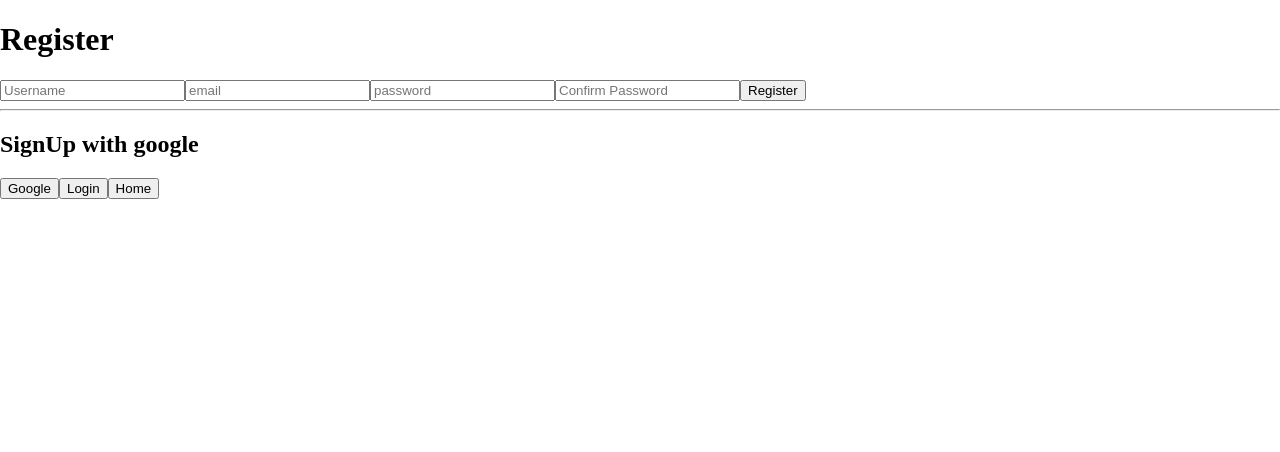
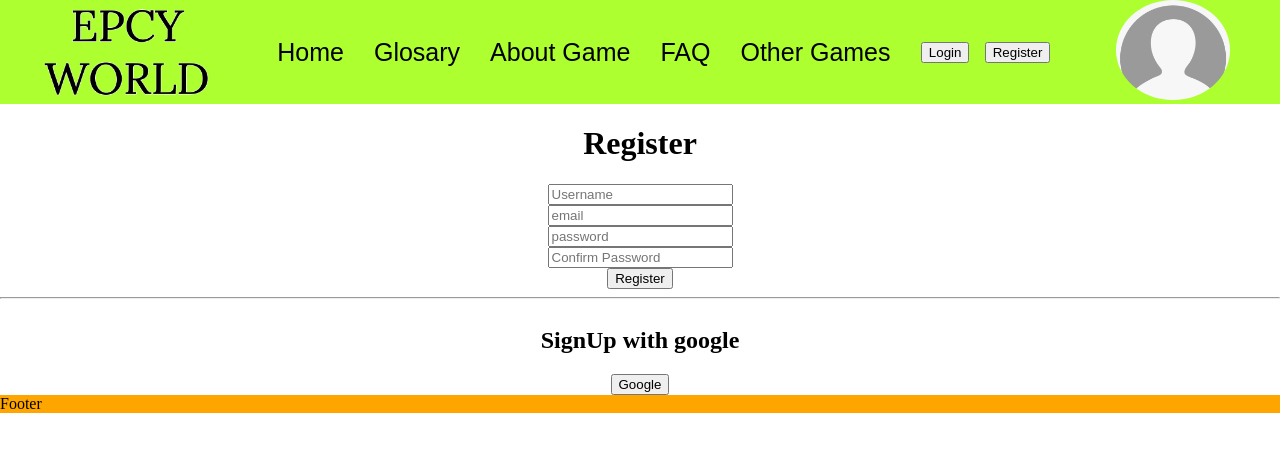
Before and after one commit to EpcylonG/epcyworld-cli, a React (Create React App) app: page /signup in a window 1280 px wide. Shown: the top 452 px of the page. Built offline with nearby package versions, Linux system fonts and the light colour scheme.

Commit message:
WIP header

```diff
--- a/src/components/Icon/Icon.scss
+++ b/src/components/Icon/Icon.scss
@@ -1,7 +1,7 @@
 .profile-img {
     padding: 0px 50px 0px 50px;
     img {
-        border-radius: 100%;
+        border-radius: 50%;
         cursor: pointer;
     }
 }
--- a/src/components/Icon/index.js
+++ b/src/components/Icon/index.js
@@ -25,7 +25,7 @@ function Icon( {user} ){
 
     return(
         <>
-            {user.email ? user.email:
+            {user && user.email ? user.email:
                 <><Button redirect="/login">Login</Button>
                 <Button redirect="/signup">Register</Button></>
             }
--- a/src/components/Menu/index.js
+++ b/src/components/Menu/index.js
@@ -7,13 +7,12 @@ function Menu() {
 
     const menuArray = ["Home", "Glosary", "About Game", "FAQ", "Other Games"]
 
-
     return(
         <div className="menu">
             {menuArray.map(item => {
                 return (
                     <div key={item}>
-                        <MenuItem>{item}</MenuItem>
+                        <MenuItem redirect={"/"}>{item}</MenuItem>
                     </div>
                 );
             })}
--- a/src/components/MenuItem/index.js
+++ b/src/components/MenuItem/index.js
@@ -1,12 +1,15 @@
 import React from "react";
+import { useNavigate } from "react-router-dom";
 
 import "./MenuItem.scss";
 
 
-function MenuItem( { children }) {
+function MenuItem( { redirect, children }) {
+
+    const navigate = useNavigate();
 
     return(
-        <button className="menu-item" onClick={() => {console.log("")}}>
+        <button className="menu-item" onClick={() => {navigate(redirect)}}>
             {children}
         </button>
     );
--- a/src/pages/SignUp/SignUp.scss
+++ b/src/pages/SignUp/SignUp.scss
@@ -0,0 +1,8 @@
+.signup-container{
+    display: flex;
+    flex-direction: column;
+    justify-self: center;
+    justify-content: center;
+    align-self: center;
+    align-items: center;
+}
--- a/src/pages/SignUp/index.js
+++ b/src/pages/SignUp/index.js
@@ -1,17 +1,19 @@
 import React from "react";
 import { Formik, Form, Field } from "formik";
-import { useNavigate } from "react-router-dom";
+
 
 import Button from "../../components/Button";
 import { signInWithGoogle } from "../../db/firebase";
 
 import "./SignUp.scss";
 import { signUpMongo } from "../../db/mongo";
+import Header from "../../components/Header";
+import Footer from "../../components/Footer";
 
 
 function SignUp(){
 
-    const navigate = useNavigate();
+
 
     const initialValues = {
         username: "",
@@ -33,13 +35,15 @@ function SignUp(){
 
     return(
         <div>
+            <Header></Header>
+            <div className="signup-container">
                 <h1>Register</h1>
                 <Formik
                 initialValues={initialValues}
                 validationSchema=""
                 onSubmit={() => {handleSubmit()}}
                 >
-                 <Form>
+                    <Form className="signup-container">
                         <Field type="text" id="username" name="username" placeholder="Username"/>
                         <Field type="mail" id="email" name="email" placeholder="email"/>
                         <Field type="password" id="password" name="password" placeholder="password"/>
@@ -47,11 +51,13 @@ function SignUp(){
                         <Button type="submit">Register</Button>
                     </Form>
                 </Formik>
+            </div>
             <hr></hr>
+            <div className="signup-container">
                 <h2>SignUp with google</h2>
                 <Button type="submit" onClick={() => signUpGoogle()}>Google</Button>
-            <Button redirect="/login">Login</Button>
-            <Button redirect="/">Home</Button>
+            </div>
+            <Footer></Footer>
         </div>
     );
 
```
Also changed, not shown: src/assets/imgs/default_profile.jpg (added). Lines whose indentation alone changed are shown as unchanged.
